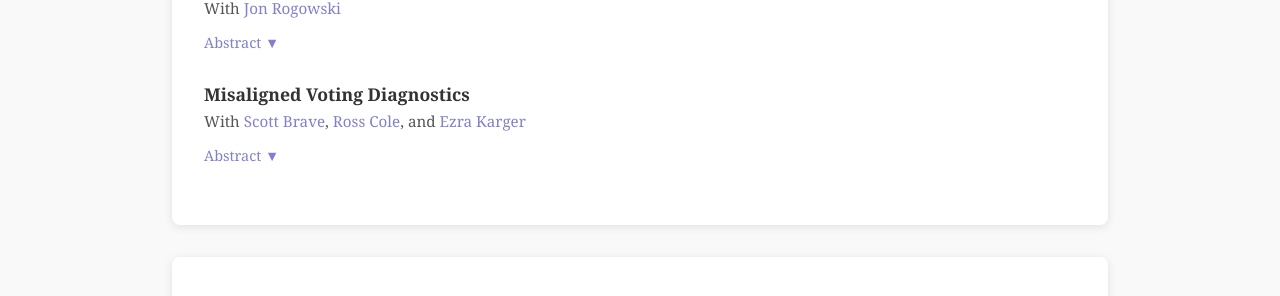
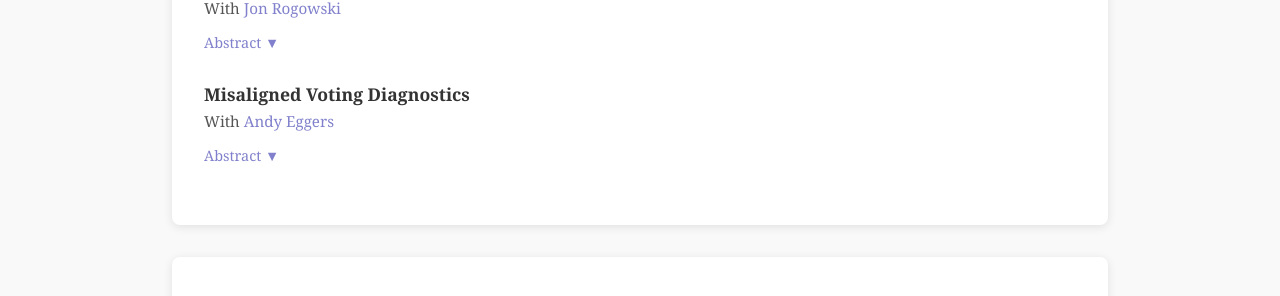
Before and after one commit to L-Cain/L-Cain.github.io, a Jekyll site: the page built from research.md, in a window 1280 px wide and 1334 px high. Shown: the part 304-600 px from the top of the window. Built offline with Jekyll 4.4.1, drawn with Linux system fonts in a browser that asks for light colours; our own code applies the rules of GitHub Pages for plain Markdown files.

Commit message:
Update research.md

```diff
--- a/research.md
+++ b/research.md
@@ -16,7 +16,7 @@ Government</a>
    <div style="margin-bottom: 1.5rem;">
     <a href="papers/hull_early.pdf" target="_blank" style="font-size: 1.1rem; font-weight: 600; color: #333; text-decoration: none;">Misaligned Voting Diagnostics</a>
     <br>
-    <span style="font-size: 0.95rem; color: #555;">With <a href="https://coauthor1website.com">Scott Brave</a>, <a href="https://coauthor1website.com">Ross Cole</a>, and <a href="https://coauthor2website.com">Ezra Karger</a></span>
+    <span style="font-size: 0.95rem; color: #555;">With <a href="https://coauthor1website.com">Andy Eggers </a></span>
 <br>
     <button onclick="var a=this.nextElementSibling;a.style.display=a.style.display==='block'?'none':'block';this.textContent=this.textContent==='Abstract ▼'?'Abstract ▲':'Abstract ▼';" style="margin-top:0.5rem;background:none;border:none;color:#8080cc;padding:0.25rem 0;cursor:pointer;font-family:inherit;font-size:0.9rem;">Abstract ▼</button>
     <div style="display:none;margin-top:0.75rem;padding:1rem;background:#f0f0f8;border-left:3px solid #8080cc;border-radius:0 4px 4px 0;">
```
